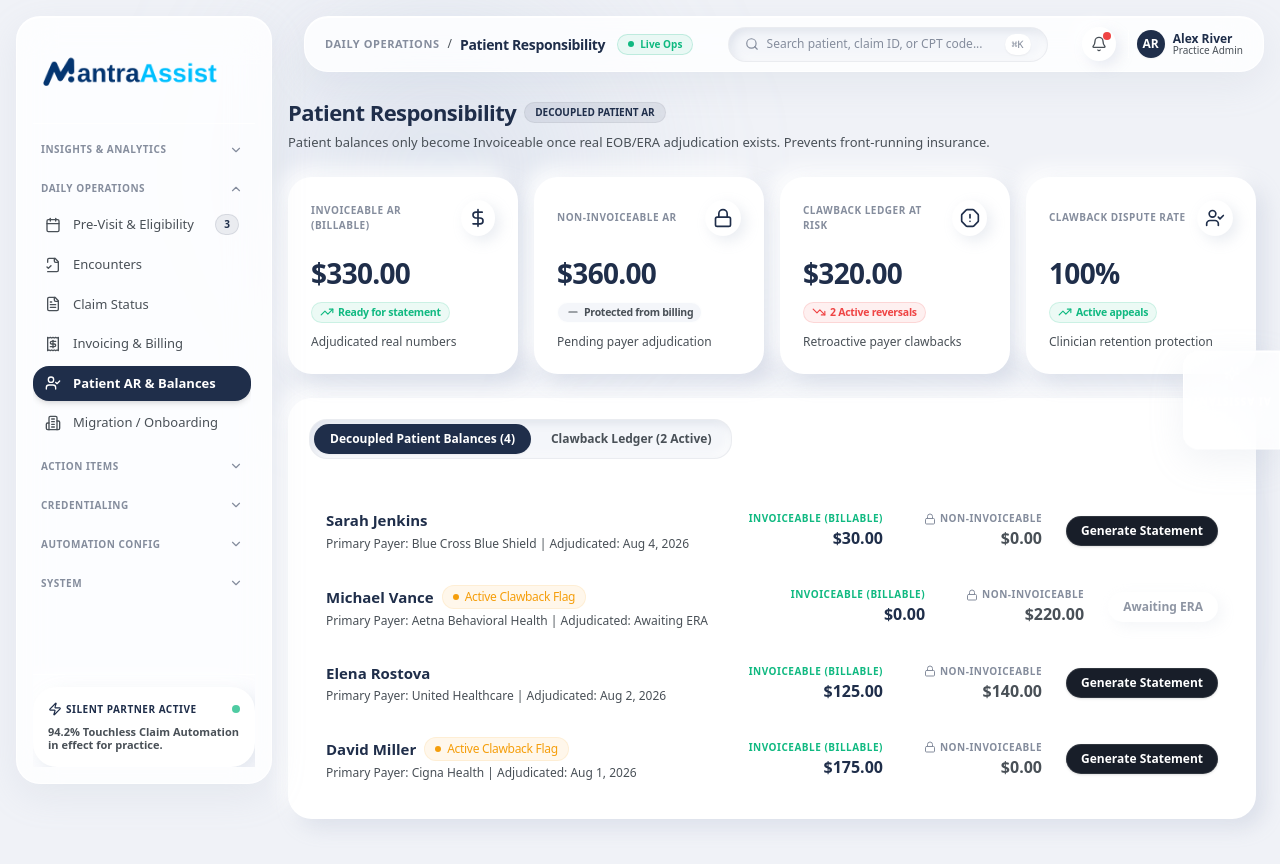
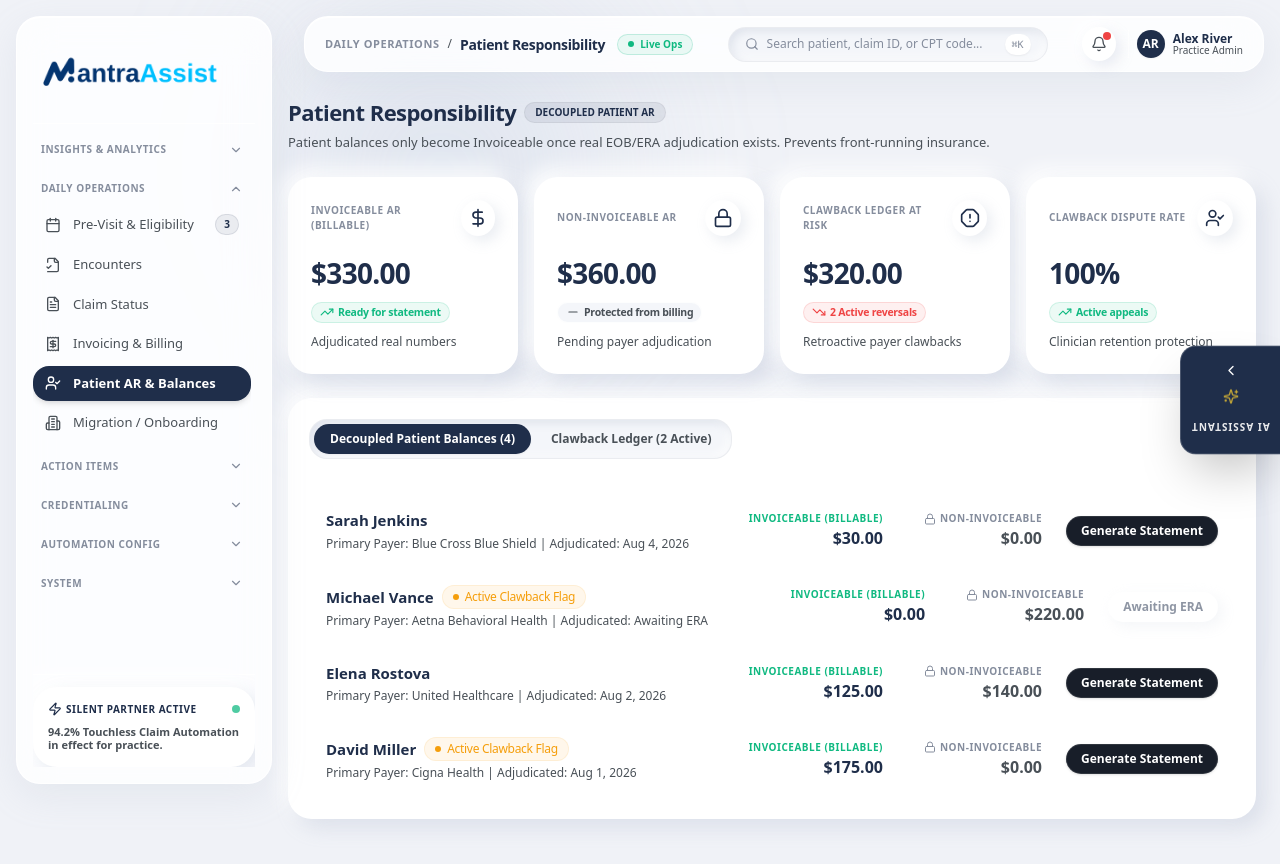
Before and after one commit to abhishek-mantra/RevenueCycle, a Next.js app: page /patient-responsibility in a window 1280 px wide. Shown: the top 864 px of the page. Built offline with nearby package versions, Linux system fonts and the light colour scheme.

Commit message:
fix: remove redundant action items hub entry from sidebar and add smooth arrow trigger for AI assistant panel

```diff
--- a/src/components/layout/ai-assistant-panel.tsx
+++ b/src/components/layout/ai-assistant-panel.tsx
@@ -80,19 +80,19 @@ export const AiAssistantPanel: React.FC = () => {
 
   return (
     <>
-      {/* Persistent Vertical Right Edge Tab Affordance */}
+      {/* Persistent Right Edge Arrow Trigger */}
       {!isOpen && (
         <button
           onClick={() => setIsOpen(true)}
           aria-label="Open AI Assistant Panel"
-          className="fixed right-0 top-1/2 -translate-y-1/2 z-50 glass-chrome bg-[var(--accent)] text-white px-2 py-3.5 rounded-l-2xl shadow-2xl flex flex-col items-center gap-2 hover:bg-[var(--accent-hover)] hover:w-11 transition-all group cursor-pointer border border-r-0 border-white/40"
+          className="fixed right-0 top-1/2 -translate-y-1/2 z-50 bg-[var(--accent)] text-white px-2.5 py-4 rounded-l-2xl shadow-2xl flex flex-col items-center gap-2.5 hover:bg-[var(--accent)]/90 transition-colors group cursor-pointer border border-r-0 border-white/20 select-none"
           title="Open AI Assistant Panel"
         >
-          <Sparkles className="w-4 h-4 animate-pulse group-hover:scale-110 transition-transform" />
-          <span className="text-[10px] font-bold uppercase tracking-widest writing-mode-vertical rotate-180 py-1">
+          <ChevronLeft className="w-4 h-4 text-white group-hover:-translate-x-1 transition-transform" />
+          <Sparkles className="w-4 h-4 text-amber-300 animate-pulse" />
+          <span className="text-[10px] font-extrabold uppercase tracking-widest writing-mode-vertical rotate-180 py-1 text-white/90">
             AI Assistant
           </span>
-          <ChevronLeft className="w-3.5 h-3.5 opacity-70 group-hover:opacity-100" />
         </button>
       )}
 
--- a/src/components/layout/sidebar.tsx
+++ b/src/components/layout/sidebar.tsx
@@ -71,7 +71,6 @@ export const Sidebar: React.FC = () => {
     {
       title: "ACTION ITEMS",
       items: [
-        { label: "All Action Items Hub", href: "/worklist", icon: <ShieldAlert className="w-4 h-4" />, badge: 30, badgeColor: "bg-[var(--status-critical-bg)] text-[var(--status-critical)]" },
         { label: "Denial Management", href: "/worklist/denials", icon: <AlertTriangle className="w-4 h-4" />, badge: 12 },
         { label: "Import Errors", href: "/worklist/import-errors", icon: <AlertCircle className="w-4 h-4" />, badge: 2 },
         { label: "Payer Mappings", href: "/worklist/payer-mapping", icon: <Layers className="w-4 h-4" />, badge: 4 },
```
